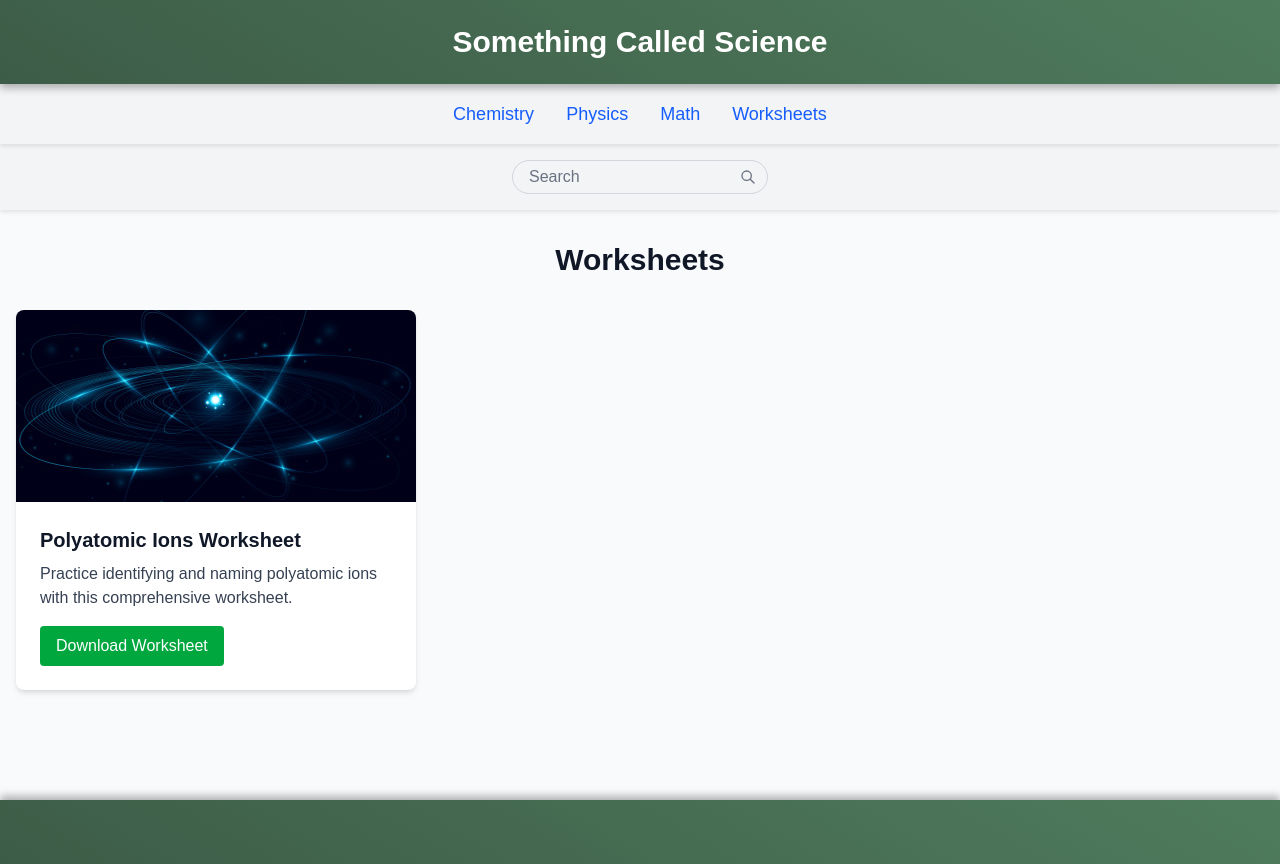
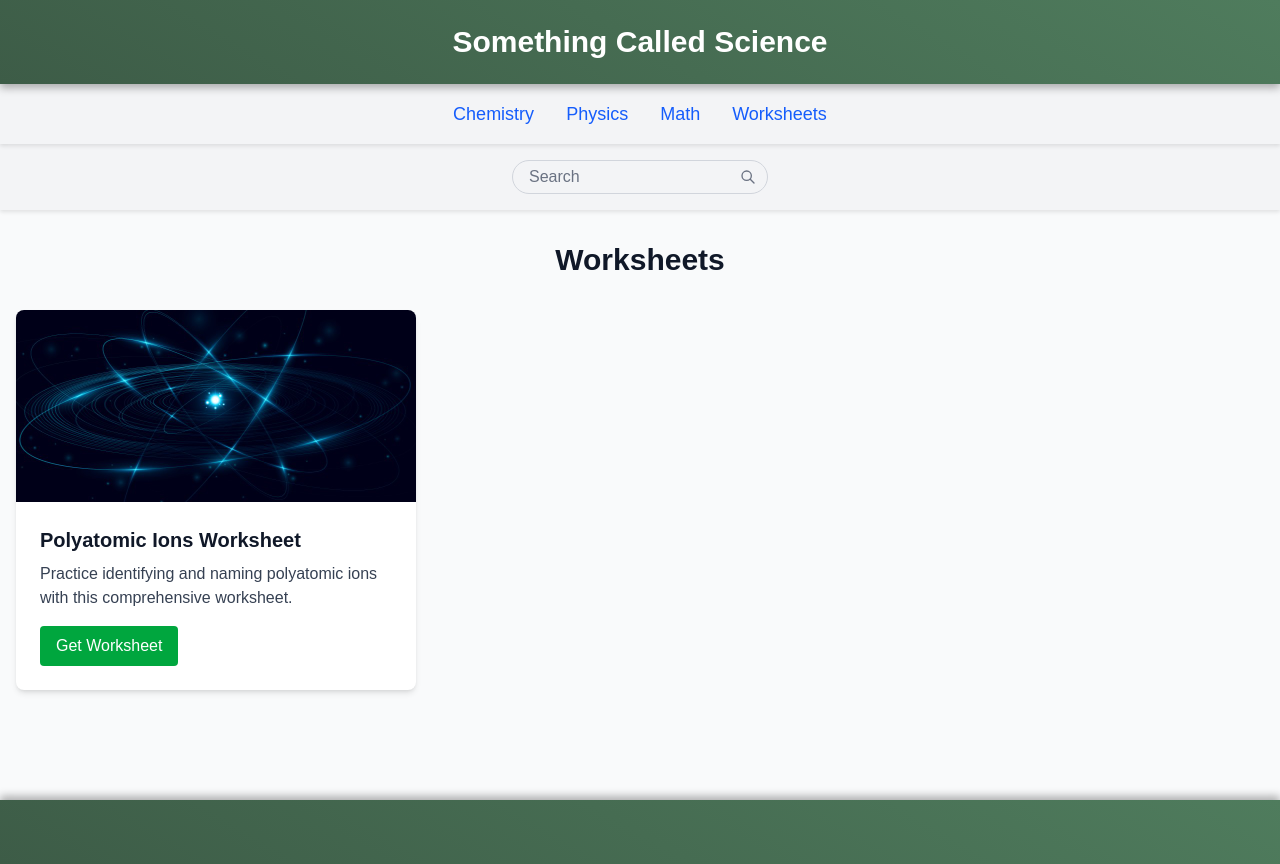
Before and after one commit to rvoogd12/science-blog, a Next.js app: page /worksheets in a window 1280 px wide. Built offline with nearby package versions, Linux system fonts and the light colour scheme.

Commit message:
Proper MailerLite subscription implementation

```diff
--- a/src/components/WorksheetCard.tsx
+++ b/src/components/WorksheetCard.tsx
@@ -1,6 +1,7 @@
 'use client';
 
 import { useState } from 'react';
+import Link from 'next/link';
 
 interface WorksheetCardProps {
   id: string;
@@ -12,22 +13,6 @@ interface WorksheetCardProps {
 
 export default function WorksheetCard({ id, title, description, imageUrl, href }: WorksheetCardProps) {
   const [imgSrc, setImgSrc] = useState(imageUrl);
-  const [isDownloading, setIsDownloading] = useState(false);
-
-  const handleDownload = () => {
-    setIsDownloading(true);
-
-    // Create the download link for the PDF
-    const pdfUrl = `/worksheets/${id}.pdf`;
-
-    // Open the PDF in a new tab - this is more reliable than forcing a download
-    window.open(pdfUrl, '_blank');
-
-    // Reset downloading state after a short delay
-    setTimeout(() => {
-      setIsDownloading(false);
-    }, 500);
-  };
 
   return (
     <div className="bg-white rounded-lg shadow-md overflow-hidden">
@@ -48,17 +33,12 @@ export default function WorksheetCard({ id, title, description, imageUrl, href }
       <div className="p-6">
         <h3 className="text-xl font-bold text-gray-900 mb-2">{title}</h3>
         <p className="text-gray-700 mb-4">{description}</p>
-        <button
-          onClick={handleDownload}
-          disabled={isDownloading}
-          className={`inline-block ${
-            isDownloading
-              ? 'bg-gray-400 cursor-not-allowed'
-              : 'bg-green-600 hover:bg-green-700 cursor-pointer'
-          } text-white font-medium py-2 px-4 rounded transition-colors`}
+        <Link
+          href={href}
+          className="inline-block bg-green-600 hover:bg-green-700 text-white font-medium py-2 px-4 rounded transition-colors"
         >
-          {isDownloading ? 'Downloading...' : 'Download Worksheet'}
-        </button>
+          Get Worksheet
+        </Link>
       </div>
     </div>
   );
--- a/src/middleware.ts
+++ b/src/middleware.ts
@@ -1,6 +1,7 @@
 import { NextResponse } from 'next/server';
 import type { NextRequest } from 'next/server';
 
+/*
 // This middleware prevents access to the email collection pages while they're under development
 export function middleware(request: NextRequest) {
   // Allow access to PDF files
@@ -26,3 +27,7 @@ export const config = {
     '/worksheets/:path*'
   ]
 };
+*/
+
+// Middleware is now commented out to allow access to the email collection pages
+// When you want to disable direct access again, uncomment the code above
```
